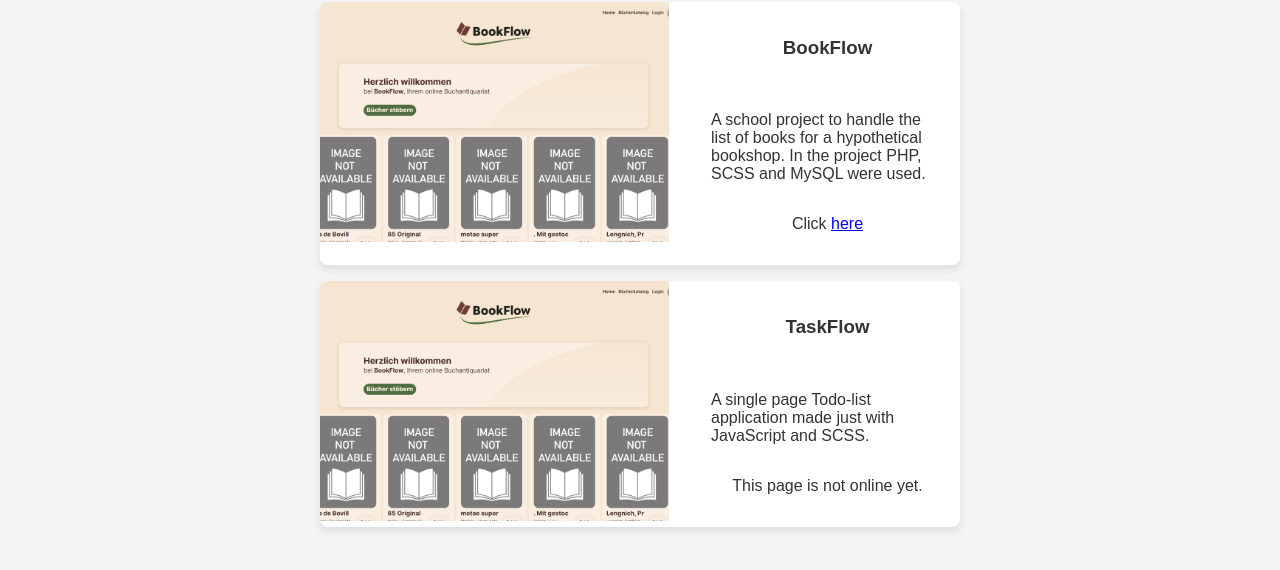
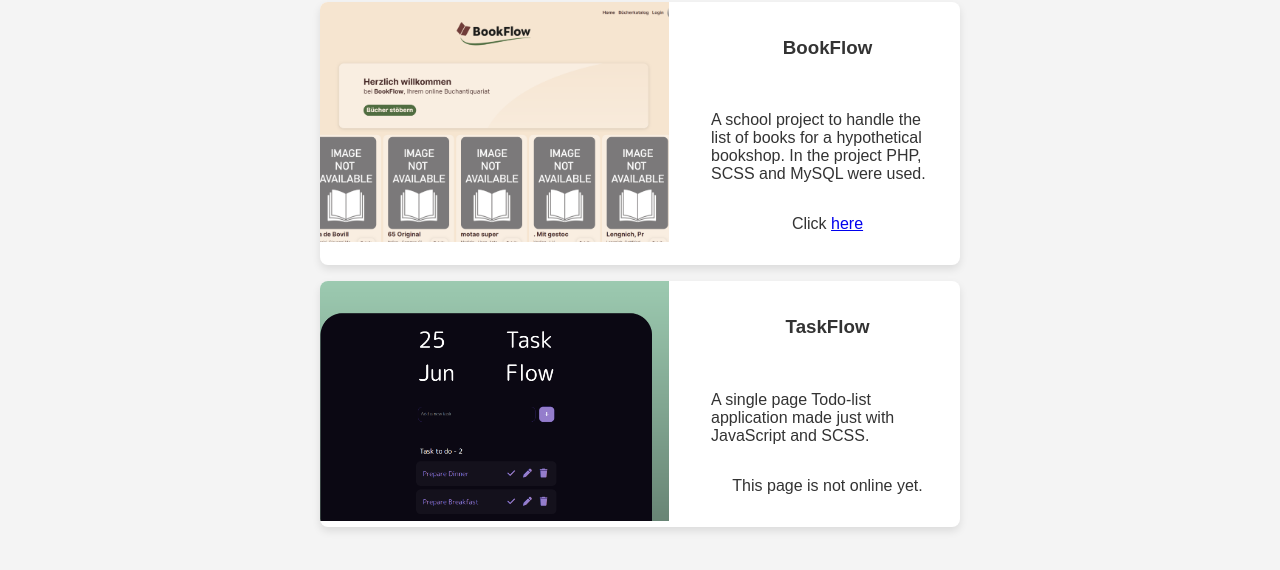
Before and after one commit to LynnDelpy/portfolio, a website built with webpack: page additions/projects.html in a window 1280 px wide. Shown: the part 62-632 px from the top of the page. Built offline with nearby package versions, Linux system fonts and the light colour scheme.

Commit message:
added taskflow

```diff
--- a/additions/projects.html
+++ b/additions/projects.html
@@ -28,7 +28,7 @@
   </div>
   <div class="project">
     <div class="image">
-      <img src="../img/book-flow.png" alt="Book Flow Image" class="project-image">
+      <img src="../img/task-flow.png" alt="Book Flow Image" class="project-image">
     </div>
     <div class="text">
       <h3>TaskFlow</h3><br>
```
Also changed, not shown: img/task-flow.png (added).
